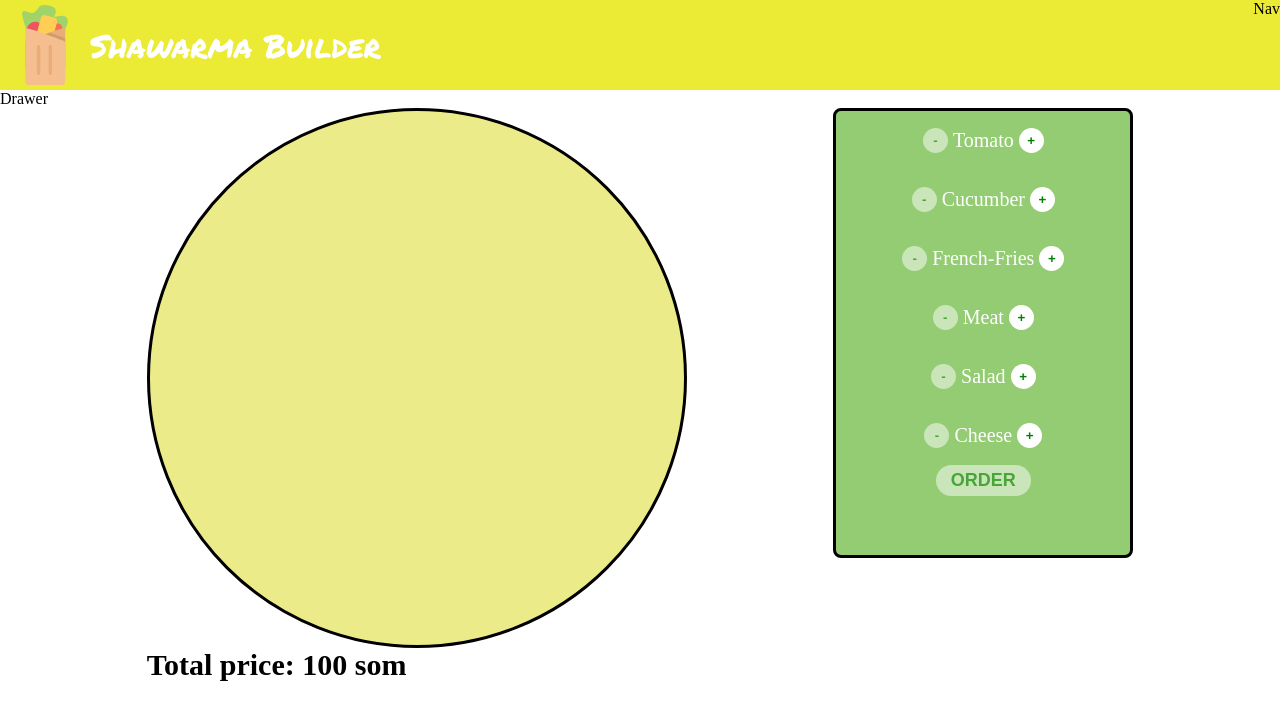
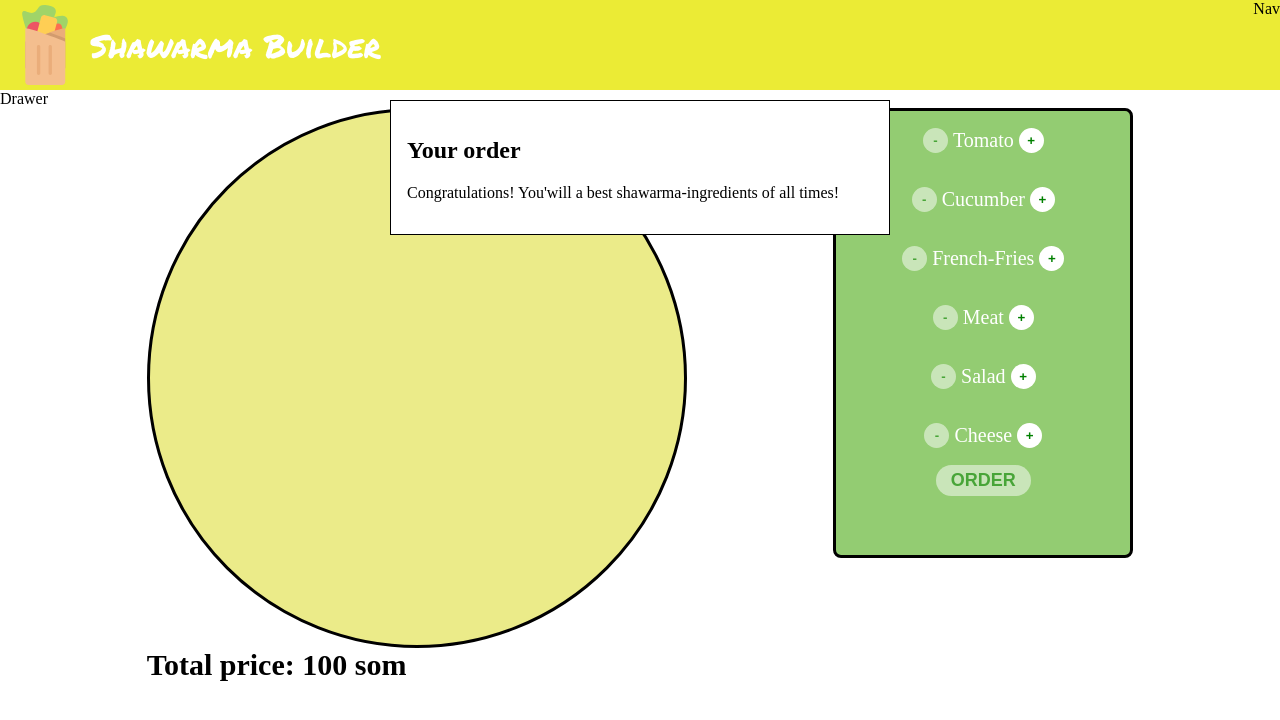
Before and after one commit to bayel-bakytov/shawarma-builder, a React (Create React App) app: page / in a window 1280 px wide. Shown: the top 720 px of the page. Built offline with nearby package versions, Linux system fonts and the light colour scheme.

Commit message:
Add and use OrderSummary component

```diff
--- /dev/null
+++ b/src/components/ShawarmaBuilder/OrderSummary/OrderSummary.js
@@ -0,0 +1,29 @@
+import React from "react";
+import classes from "./OrderSummary.module.css";
+
+const LABELS = {
+  tomato: "Tomato",
+  cucumber: "Cucumber",
+  frenchFries: "French-Fries",
+  meat: "Meat",
+  salad: "Salad",
+  cheese: "Cheese",
+};
+
+export default ({ ingredients }) => {
+  const ingredientsOutput = Object.keys(ingredients)
+    .filter((ingredient) => ingredients[ingredient] > 0)
+    .map((ingredient) => (
+      <li>
+        {LABELS[ingredient]}: {ingredients[ingredient]}
+      </li>
+    ));
+
+  return (
+    <div className={classes.OrderSummary}>
+      <h2>Your order</h2>
+      <p>Congratulations! You'will a best shawarma-ingredients of all times!</p>
+      <ul>{ingredientsOutput}</ul>
+    </div>
+  );
+};
--- /dev/null
+++ b/src/components/UI/Modal/Modal.js
@@ -0,0 +1,6 @@
+import React from "react";
+import classes from "./Modal.module.css";
+
+export default ({ children }) => (
+  <div className={classes.Modal}>{children}</div>
+);
--- /dev/null
+++ b/src/components/UI/Modal/Modal.module.css
@@ -0,0 +1,15 @@
+.Modal {
+     width: 90%;
+     padding: 1rem;
+     position: absolute;
+     z-index: 500;
+     top: 100px;
+     background-color: white;
+     border: 1px solid black;
+}
+
+@media (min-width:600px) {
+    .Modal{
+        width: 500px;
+    }
+}
--- a/src/containers/ShawarmaBuilder/ShawarmaBuilder.js
+++ b/src/containers/ShawarmaBuilder/ShawarmaBuilder.js
@@ -2,6 +2,8 @@ import React, { useState } from "react";
 import ShawarmaIngredients from "../../components/ShawarmaBuilder/ShawarmaIngredients/ShawarmaIngredients";
 import classes from "./ShawarmaBuilder.module.css";
 import IngredientsControls from "../../components/ShawarmaBuilder/IngredientsControls/IngredientsControls";
+import Modal from "../../components/UI/Modal/Modal";
+import OrderSummary from "../../components/ShawarmaBuilder/OrderSummary/OrderSummary";
 
 const PRICES = {
   cucumber: 20,
@@ -63,6 +65,9 @@ export default () => {
         addIngredient={addIngredient}
         removeIngredient={removeIngredient}
       />
+      <Modal>
+      <OrderSummary ingredients={ingredients}/>
+      </Modal>
     </div>
   );
 };
```
Also changed, not shown: src/components/Layout/Layout.js (+10 -10 lines), src/components/ShawarmaBuilder/OrderSummary/OrderSummary.module.css (added).
